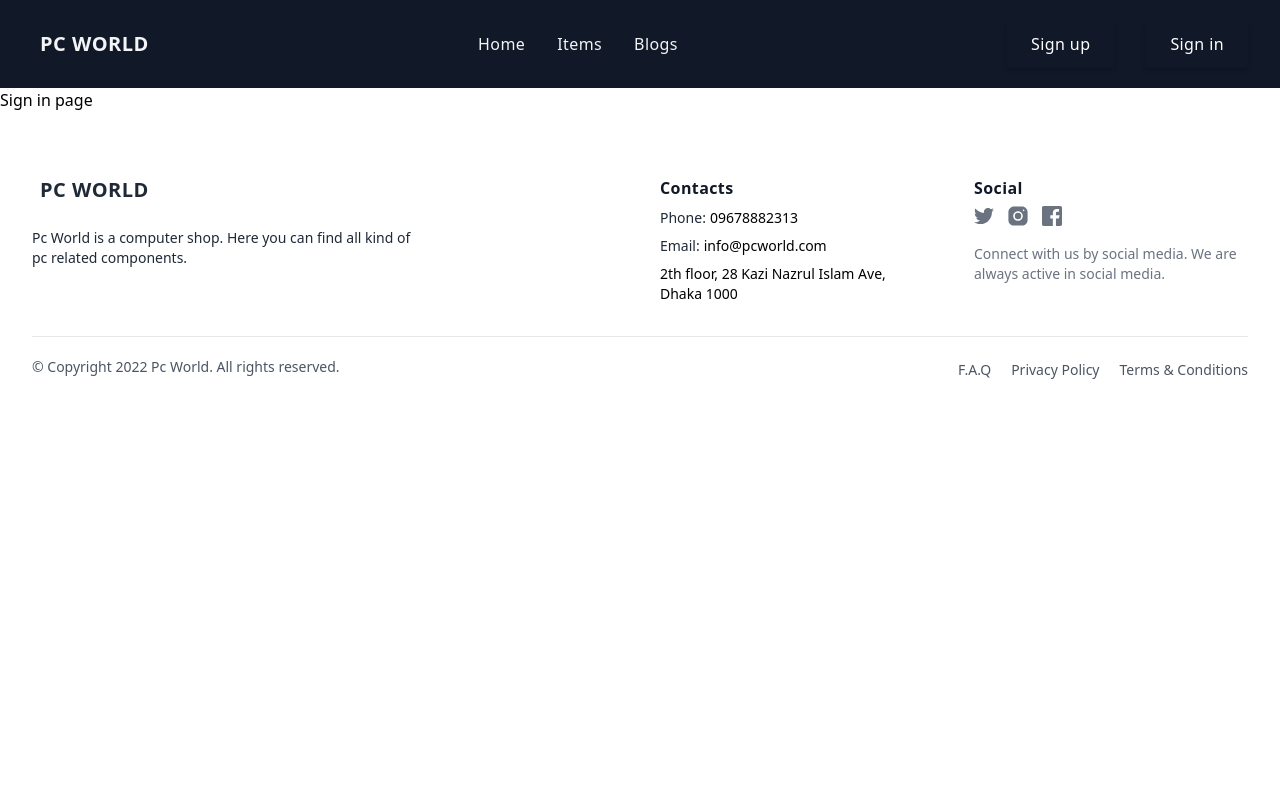
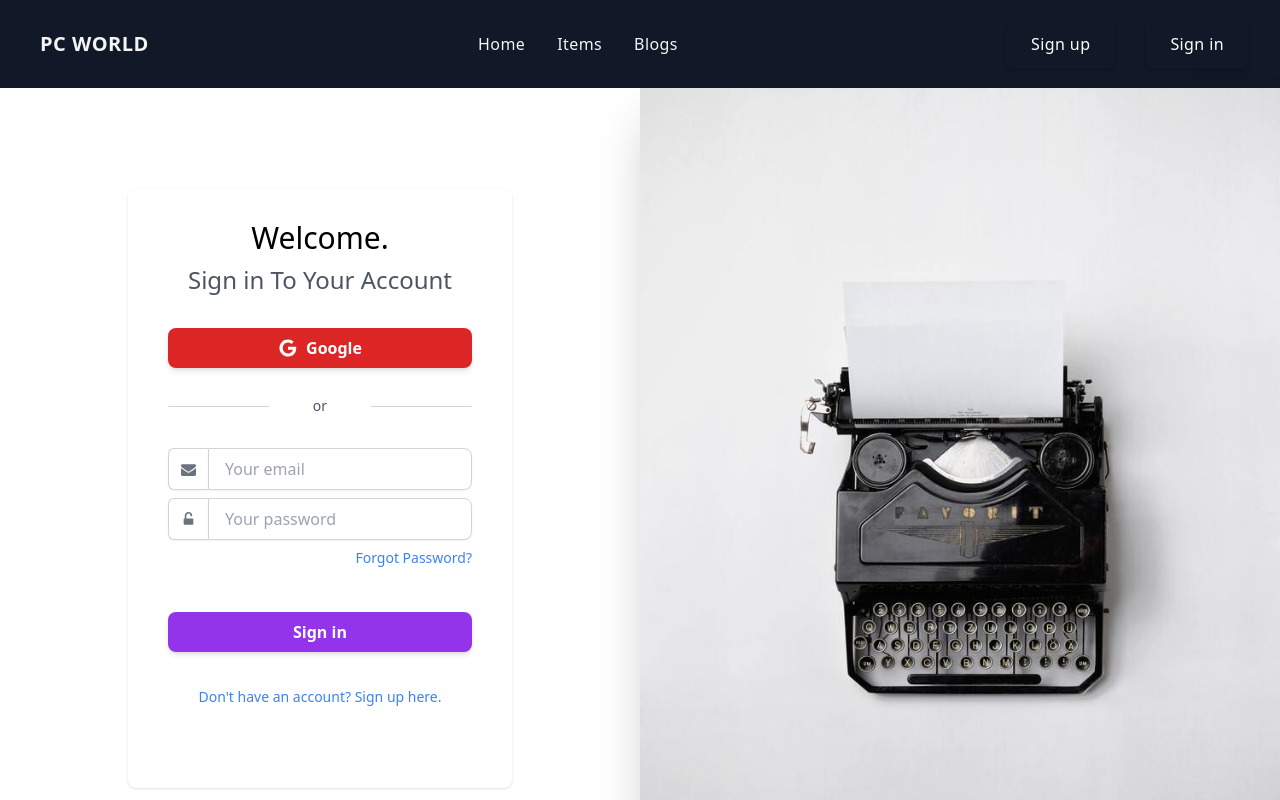
Before and after one commit to srdo96/pc-world-client-side, a React (Create React App) app: page /signin in a window 1280 px wide. Shown: the top 800 px of the page. Built offline with nearby package versions, Linux system fonts and the light colour scheme.

Commit message:
add signin ui

```diff
--- a/src/Page/Auth/SignIn/SignIn.js
+++ b/src/Page/Auth/SignIn/SignIn.js
@@ -1,9 +1,132 @@
 import React from "react";
+import { Link } from "react-router-dom";
+import loginCover from "../../../img/cover/loginCover.jpg";
 
 const SignIn = () => {
   return (
     <div>
-      <h2>Sign in page</h2>
+      <div className="flex flex-wrap w-full">
+        <div className="flex flex-col w-full md:w-1/2">
+          <div className="flex flex-col justify-center px-8 pt-8 my-auto md:justify-start md:pt-0 md:px-24 lg:px-32">
+            <div className="flex flex-col w-full max-w-md px-4 py-8 bg-white rounded-lg shadow  sm:px-6 md:px-8 lg:px-10">
+              <p className="text-3xl text-center mb-2">Welcome.</p>
+              <div className="self-center mb-8 text-xl font-light text-gray-600 sm:text-2xl ">
+                Sign in To Your Account
+              </div>
+              <div className="flex gap-4 item-center">
+                {/* Google button */}
+                <button
+                  type="button"
+                  className="py-2 px-4 flex justify-center items-center  bg-red-600 hover:bg-red-700 focus:ring-red-500 focus:ring-offset-red-200 text-white w-full transition ease-in duration-200 text-center text-base font-semibold shadow-md focus:outline-none focus:ring-2 focus:ring-offset-2  rounded-lg "
+                >
+                  <svg
+                    width="20"
+                    height="20"
+                    fill="currentColor"
+                    className="mr-2"
+                    viewBox="0 0 1792 1792"
+                    xmlns="http://www.w3.org/2000/svg"
+                  >
+                    <path d="M896 786h725q12 67 12 128 0 217-91 387.5t-259.5 266.5-386.5 96q-157 0-299-60.5t-245-163.5-163.5-245-60.5-299 60.5-299 163.5-245 245-163.5 299-60.5q300 0 515 201l-209 201q-123-119-306-119-129 0-238.5 65t-173.5 176.5-64 243.5 64 243.5 173.5 176.5 238.5 65q87 0 160-24t120-60 82-82 51.5-87 22.5-78h-436v-264z"></path>
+                  </svg>
+                  Google
+                </button>
+              </div>
+
+              <div className="flex mt-7 items-center text-center">
+                <hr className="border-gray-300 border-1 w-full rounded-md" />
+                <label className="block font-medium text-sm text-gray-600 w-full">
+                  or
+                </label>
+                <hr className="border-gray-300 border-1 w-full rounded-md" />
+              </div>
+              <div className="mt-8">
+                <form>
+                  <div className="flex flex-col mb-2">
+                    <div className="flex relative ">
+                      <span className="rounded-l-md inline-flex  items-center px-3 border-t bg-white border-l border-b  border-gray-300 text-gray-500 shadow-sm text-sm">
+                        <svg
+                          width="15"
+                          height="15"
+                          fill="currentColor"
+                          viewBox="0 0 1792 1792"
+                          xmlns="http://www.w3.org/2000/svg"
+                        >
+                          <path d="M1792 710v794q0 66-47 113t-113 47h-1472q-66 0-113-47t-47-113v-794q44 49 101 87 362 246 497 345 57 42 92.5 65.5t94.5 48 110 24.5h2q51 0 110-24.5t94.5-48 92.5-65.5q170-123 498-345 57-39 100-87zm0-294q0 79-49 151t-122 123q-376 261-468 325-10 7-42.5 30.5t-54 38-52 32.5-57.5 27-50 9h-2q-23 0-50-9t-57.5-27-52-32.5-54-38-42.5-30.5q-91-64-262-182.5t-205-142.5q-62-42-117-115.5t-55-136.5q0-78 41.5-130t118.5-52h1472q65 0 112.5 47t47.5 113z"></path>
+                        </svg>
+                      </span>
+                      <input
+                        type="text"
+                        id="email"
+                        className=" rounded-r-lg flex-1 appearance-none border border-gray-300 w-full py-2 px-4 bg-white text-gray-700 placeholder-gray-400 shadow-sm text-base focus:outline-none focus:ring-2 focus:ring-purple-600 focus:border-transparent"
+                        placeholder="Your email"
+                        required
+                      />
+                    </div>
+                  </div>
+                  <div className="flex flex-col mb-6">
+                    <div className="flex relative ">
+                      <span className="rounded-l-md inline-flex  items-center px-3 border-t bg-white border-l border-b  border-gray-300 text-gray-500 shadow-sm text-sm">
+                        <svg
+                          width="15"
+                          height="15"
+                          fill="currentColor"
+                          viewBox="0 0 1792 1792"
+                          xmlns="http://www.w3.org/2000/svg"
+                        >
+                          <path d="M1376 768q40 0 68 28t28 68v576q0 40-28 68t-68 28h-960q-40 0-68-28t-28-68v-576q0-40 28-68t68-28h32v-320q0-185 131.5-316.5t316.5-131.5 316.5 131.5 131.5 316.5q0 26-19 45t-45 19h-64q-26 0-45-19t-19-45q0-106-75-181t-181-75-181 75-75 181v320h736z"></path>
+                        </svg>
+                      </span>
+                      <input
+                        type="password"
+                        id="pass"
+                        className=" rounded-r-lg flex-1 appearance-none border border-gray-300 w-full py-2 px-4 bg-white text-gray-700 placeholder-gray-400 shadow-sm text-base focus:outline-none focus:ring-2 focus:ring-purple-600 focus:border-transparent"
+                        placeholder="Your password"
+                        required
+                      />
+                    </div>
+                  </div>
+                  <div className="flex items-center mb-6 -mt-4">
+                    <div className="flex ml-auto">
+                      <Link
+                        className="inline-block text-sm text-blue-500 align-baseline hover:text-blue-800"
+                        to="/signup"
+                      >
+                        Forgot Password?
+                      </Link>
+                    </div>
+                  </div>
+                  <div className="flex w-full">
+                    <button
+                      type="submit"
+                      className="py-2 mt-5 px-4  bg-purple-600 hover:bg-purple-700 focus:ring-purple-500 focus:ring-offset-purple-200 text-white w-full transition ease-in duration-200 text-center text-base font-semibold shadow-md focus:outline-none focus:ring-2 focus:ring-offset-2  rounded-lg "
+                    >
+                      Sign in
+                    </button>
+                  </div>
+                </form>
+              </div>
+              <div className="flex items-center justify-center mt-6">
+                <div className="pt-2 pb-12 text-center">
+                  <Link
+                    className="inline-block text-sm text-blue-500 align-baseline hover:text-blue-800"
+                    to="/sighup"
+                  >
+                    <p>Don&#x27;t have an account? Sign up here.</p>
+                  </Link>
+                </div>
+              </div>
+            </div>
+          </div>
+        </div>
+        <div className="w-1/2 shadow-2xl">
+          <img
+            className="hidden object-cover w-full h-screen lg:block"
+            src={loginCover}
+            alt="login page cover"
+          />
+        </div>
+      </div>
     </div>
   );
 };
```
Also changed, not shown: src/img/cover/loginCover.jpg (added).
